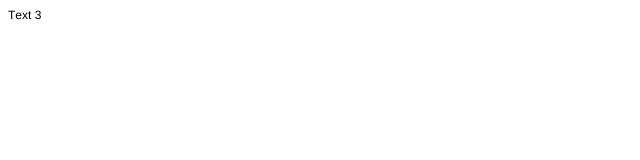
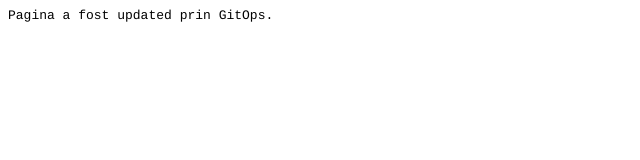
Before and after one commit to OzgeanGit/messageHtml, a plain HTML site: page index.html in a window 1280 px wide. Shown: the whole page, without its empty margins (0-640 px from the left). Drawn offline with Linux system fonts and the light colour scheme.

Commit message:
Update index.html and deployment.yaml

```diff
--- a/index.html
+++ b/index.html
@@ -7,11 +7,13 @@
   <meta name="Generator" content="Cocoa HTML Writer">
   <meta name="CocoaVersion" content="2487.7">
   <style type="text/css">
-    p.p1 {margin: 0.0px 0.0px 0.0px 0.0px; font: 12.0px Helvetica; -webkit-text-stroke: #000000}
+    p.p1 {margin: 0.0px 0.0px 0.0px 0.0px; font: 13.0px Courier; -webkit-text-stroke: #000000}
+    p.p2 {margin: 0.0px 0.0px 0.0px 0.0px; font: 12.0px Times; -webkit-text-stroke: #000000; min-height: 14.0px}
     span.s1 {font-kerning: none}
   </style>
 </head>
 <body>
-<p class="p1"><span class="s1">Text 3</span></p>
+<p class="p1"><span class="s1">Pagina a fost updated prin GitOps.</span></p>
+<p class="p2"><span class="s1"></span><br></p>
 </body>
 </html>
```
Also changed, not shown: 1 other file.
